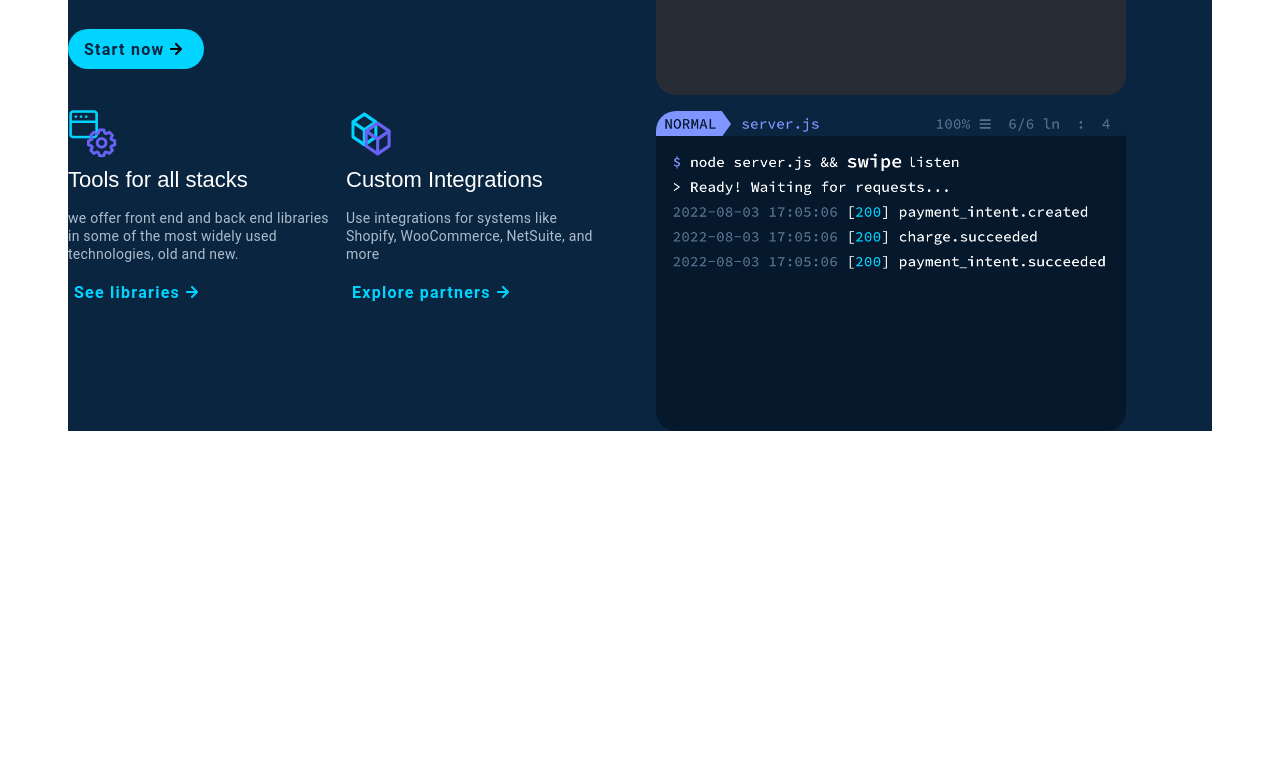
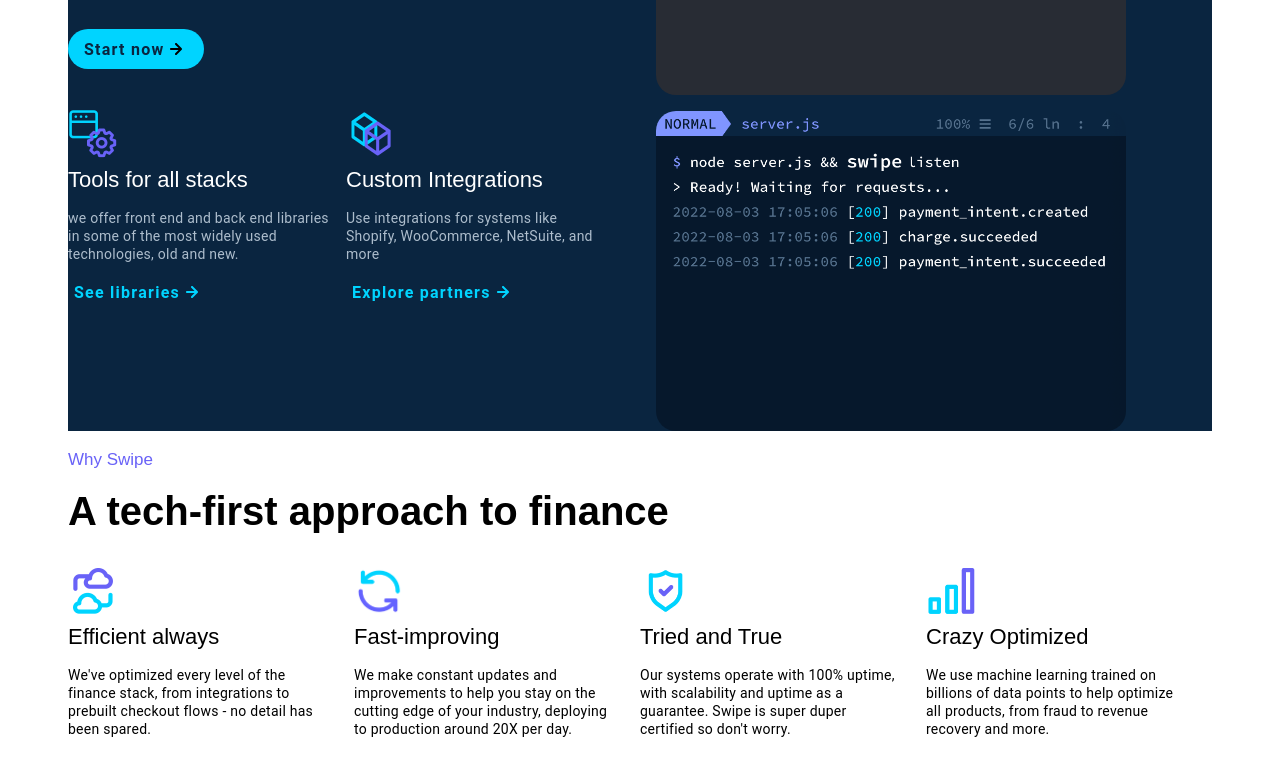
Before and after one commit to Hamid-Gholamreza/Swipe_Project, a plain HTML site: page index.html in a window 1280 px wide. Shown: the part 2755-3531 px from the top of the page. Before the commit the page ends 3250 px from the top, so only its background shows below. Drawn offline with Linux system fonts and the light colour scheme; a web font is replaced by a local one.

Commit message:
adding why-swipe section

```diff
--- a/index.css
+++ b/index.css
@@ -424,3 +424,21 @@
     max-width: 470px;
     border-radius: 20px;
 }
+
+/* WHY SWIPE SECTION */
+
+.why-swipe-section .card-container{
+    display: flex;
+    margin: var(--spacing-lg) 0;
+}
+
+.why-swipe-section .card-container .card{
+    width: 25%;
+    padding: 0 var(--spacing-sm) 0 0;
+    margin: 0 var(--spacing-md) 0 0;
+    box-sizing: border-box;
+}
+
+.why-swipe-section .secondary-text {
+    color: var(--text-dark);
+}
--- a/index.html
+++ b/index.html
@@ -151,6 +151,55 @@
                 </div>
             </div>
         </div>
+
+        <!-- WHY SWIPE SECTION -->
+
+        <div class="why-swipe-section">
+            <div class="section-container">
+                <p class="subtitle">Why Swipe</p>
+                <h2>A tech-first approach to finance</h2>
+                <div class="card-container">
+                    <div class="card">
+                        <img src="./assets/cloud-icon.png" alt="" class="icon">
+                        <h3>Efficient always</h3>
+                        <p class="secondary-text">
+                            We've optimized every level of the finance stack, from
+                            integrations to prebuilt checkout
+                            flows - no detail has been spared.
+                        </p>
+                    </div>
+                    <div class="card">
+                        <img src="./assets/cycle-icon.png" alt="" class="icon">
+                        <h3>Fast-improving</h3>
+                        <p class="secondary-text">
+                            We make constant updates and improvements to help you stay
+                            on the cutting edge of your
+                            industry, deploying to production around 20X per day.
+                        </p>
+                    </div>
+                    <div class="card">
+                        <img src="./assets/shield-icon.png" alt="" class="icon">
+                        <h3>Tried and True</h3>
+                        <p class="secondary-text">
+                            Our systems operate with 100% uptime,
+                            with scalability and uptime as a
+                            guarantee. Swipe is super duper
+                            certified so don't worry.
+                        </p>
+                    </div>
+                    <div class="card">
+                        <img src="./assets/bars-icon.png" alt="" class="icon">
+                        <h3>Crazy Optimized</h3>
+                        <p class="secondary-text">
+                            We use machine learning trained on billions of data points
+                            to help optimize all products,
+                            from fraud to revenue recovery and more.
+                        </p>
+                    </div>
+                </div>
+            </div>
+        </div>
+
     </main>
 
     <script src="index.js"></script>
```
